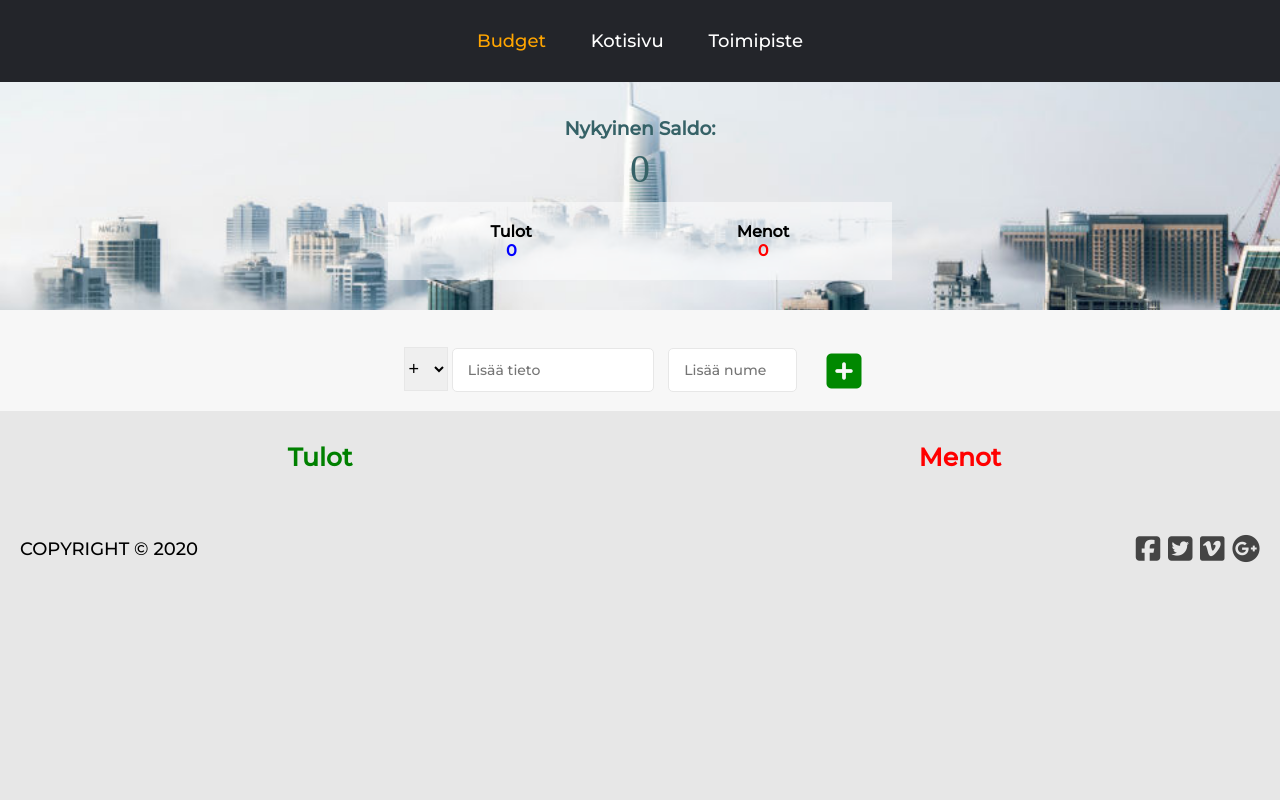
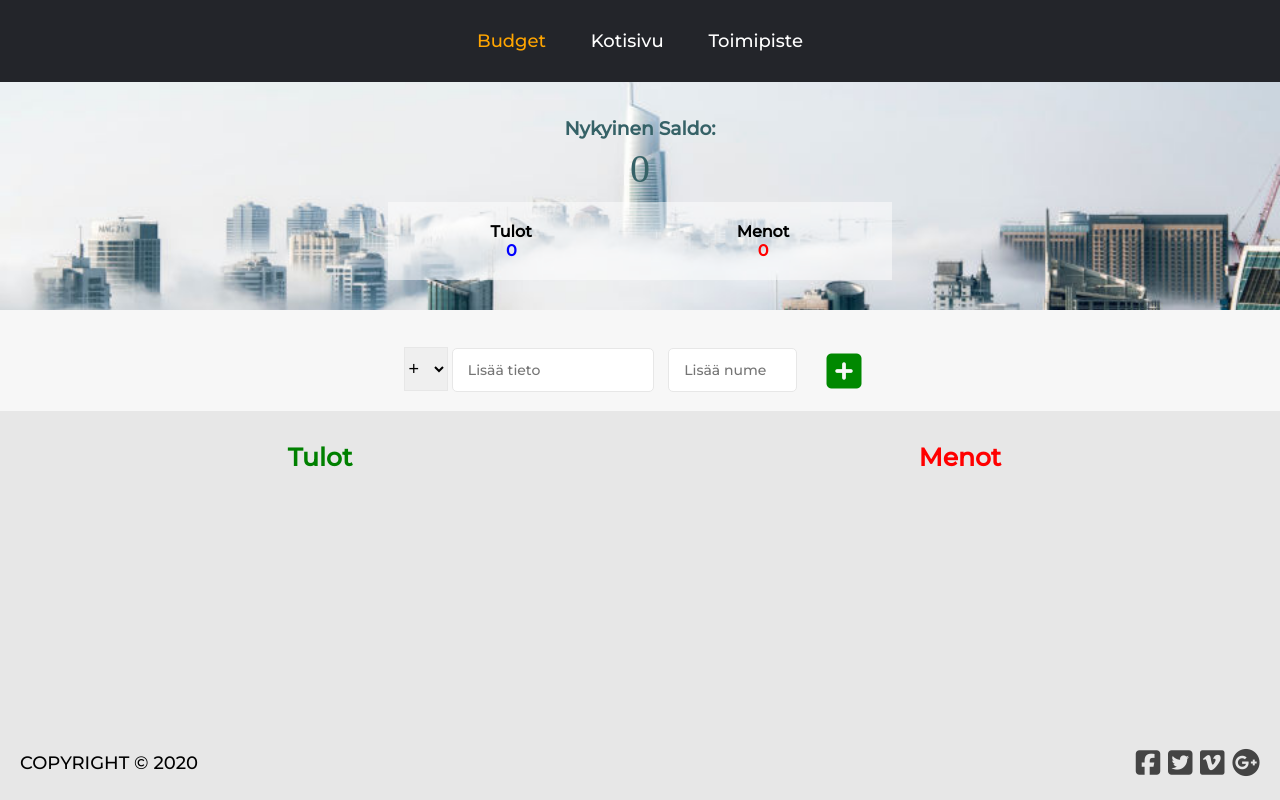
Before and after one commit to Elyas97/mediaProject, a plain HTML site: page Loppuprojekti/budget.html in a window 1280 px wide. Drawn offline with Linux system fonts and the light colour scheme.

Commit message:
footer alas

```diff
--- a/Loppuprojekti/css/budget.css
+++ b/Loppuprojekti/css/budget.css
@@ -1,6 +1,6 @@
 main {
-    background-color: #EBFFF4;
     text-align: center;
+    min-height: calc(100vh - 156px);
 }
 
 .ContainerHeader {
--- a/Loppuprojekti/css/kartta.css
+++ b/Loppuprojekti/css/kartta.css
@@ -1,3 +1,7 @@
+main {
+    min-height: calc(100vh - 156px);
+}
+
 #mapid {
     height: 720px;
 }
--- a/Loppuprojekti/css/main.css
+++ b/Loppuprojekti/css/main.css
@@ -57,6 +57,7 @@ header {
     margin: 0 auto 0 auto;
     padding: 20px;
     text-align: center;
+    position: absolute;
 }
 
 #loppu-footer .copyright {
```
